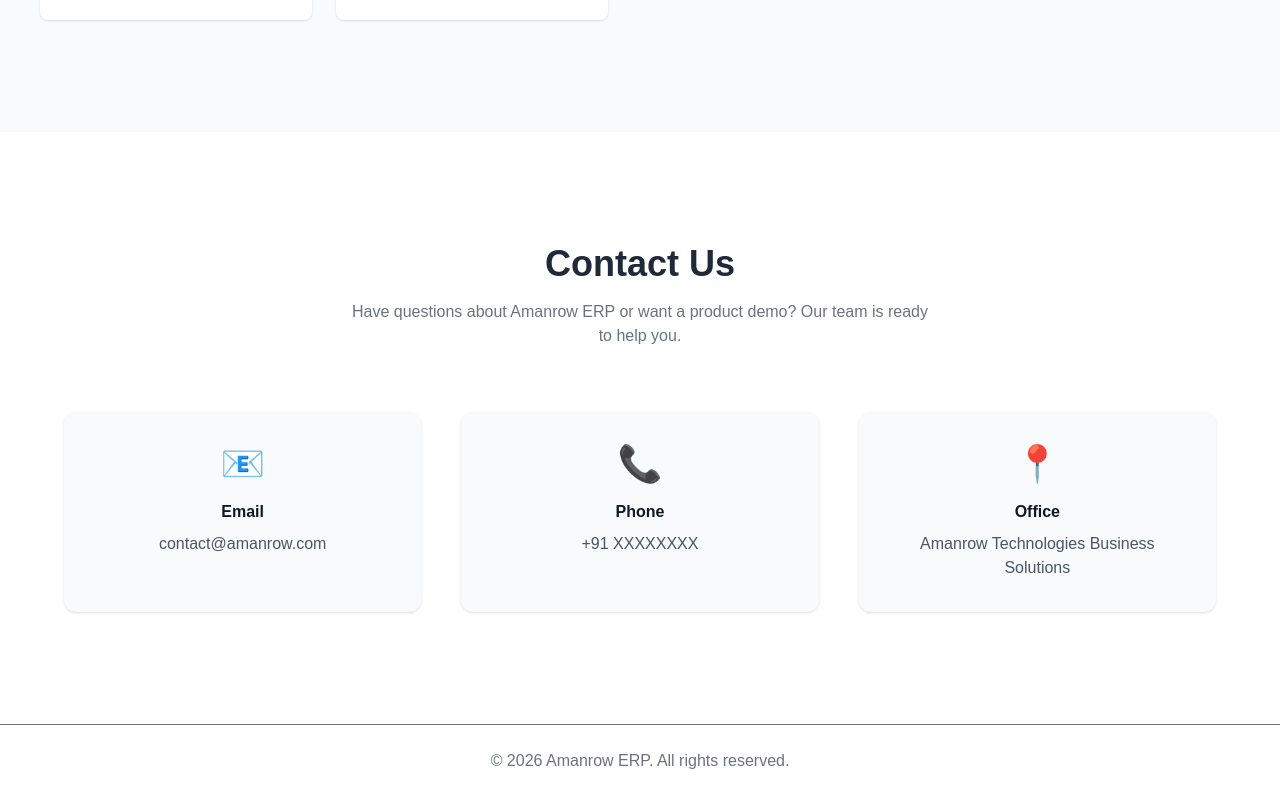
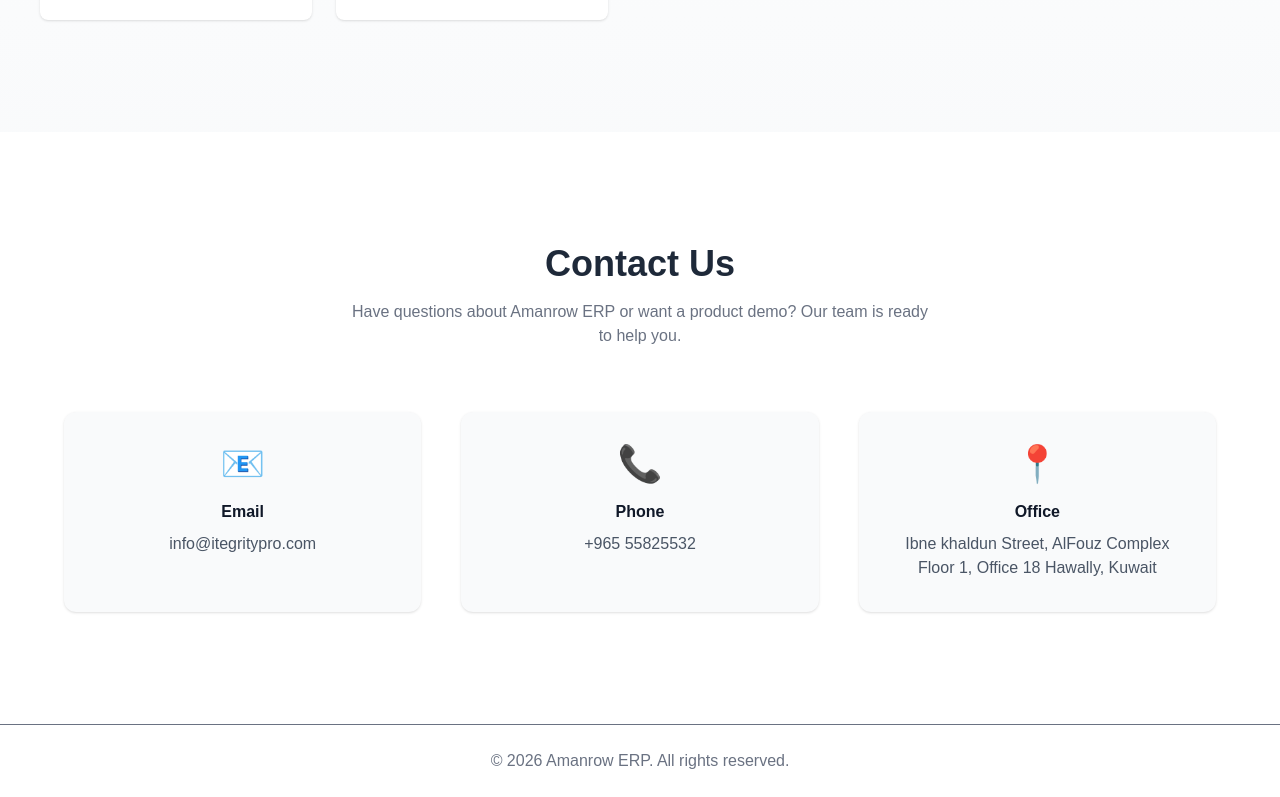
Before and after one commit to itegrityprokwt/Amanrow-erp-website, a Next.js app: page / in a window 1280 px wide. Shown: the part 2723-3520 px from the top of the page. Built offline with nearby package versions, Linux system fonts and the light colour scheme.

Commit message:
update now

```diff
--- a/app/page.js
+++ b/app/page.js
@@ -431,7 +431,7 @@
               </h3>
 
               <p className="text-gray-600">
-        contact@amanrow.com
+              info@itegritypro.com
               </p>
 
             </div>
@@ -447,7 +447,7 @@
               </h3>
 
               <p className="text-gray-600">
-        +91 XXXXXXXX
+                +965 55825532
               </p>
 
             </div>
@@ -463,8 +463,8 @@
               </h3>
 
               <p className="text-gray-600">
-        Amanrow Technologies
-        Business Solutions
+                Ibne khaldun Street, AlFouz Complex
+                Floor 1, Office 18 Hawally, Kuwait
               </p>
 
             </div>
```
Lines whose indentation alone changed are shown as unchanged.
